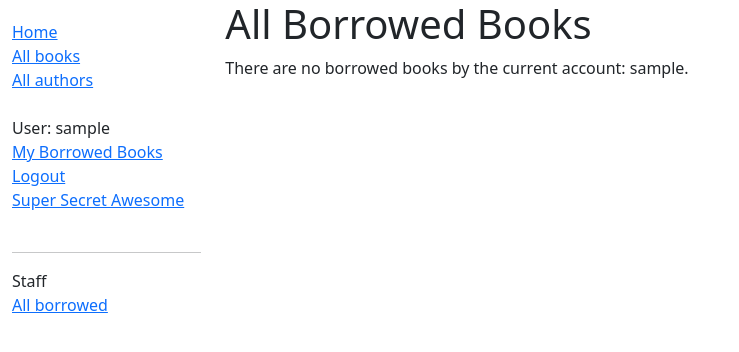
After one commit to CesarLiChen/local-library-django, a Django app: page /catalog/borrowed/ in a window 1280 px wide. The commit adds this page. Shown: the top 352 px of the page, without its empty margins (0-739 px from the left). Run offline with Django 4.2, Linux system fonts and the light colour scheme; a user stored in the database is signed in; tables that the repository leaves empty hold one stand-in row (values such as "Sample post").

Commit message:
Creates page for librarians only

```diff
--- a/catalog/templates/base_generic.html
+++ b/catalog/templates/base_generic.html
@@ -48,7 +48,10 @@
 
                         <br><hr>
 
-                        <li>Staff</li>
+                        {% if perms.catalog.can_mark_returned %}
+                            <li>Staff</li>
+                            <li><a href="{% url 'all-borrowed' %}">All borrowed</a></li>
+                        {% endif %}
                     </ul>
                 {% endblock %}
             </div>
--- /dev/null
+++ b/catalog/templates/catalog/bookinstance_list_all_borrowed.html
@@ -0,0 +1,21 @@
+{% extends "base_generic.html" %}
+
+{% block content %}
+   <h1>All Borrowed Books </h1>
+
+   {% if bookinstance_list %}
+       <ul>
+           {% for bookinst in bookinstance_list  %}
+               <li class="{% if bookinst.is_overdue %}text-danger{% endif %}">
+                   <a href="{% url 'book-detail' bookinst.book.pk %}">
+                       {{ bookinst.book.title }}
+                   </a>
+                   ({{ bookinst.due_back }}) - {{ bookinst.borrower }}
+               </li>
+           {% endfor %}
+       </ul>
+
+   {% else %}
+   <p>There are no borrowed books by the current account: {{ user.get_username }}.</p>
+   {% endif %}
+{% endblock content %}
--- a/catalog/urls.py
+++ b/catalog/urls.py
@@ -9,6 +9,7 @@ urlpatterns = [
     path('author/<int:pk>', views.AuthorDetailView.as_view(),  name='author-detail'),
     path('secret/', views.SecretListView.as_view(), name='secret'),
     path('mybooks/', views.LoanedBooksByUserListView.as_view(), name='my-borrowed'),
+    path('borrowed/', views.AllLoanedBooksListView.as_view(), name='all-borrowed'),
 
     # For more complex pattern matching.
     # re_path(r'^book/(?P<pk>\d+)$', views.BookDetailView.as_view(), name='book-detail'),
--- a/catalog/views.py
+++ b/catalog/views.py
@@ -1,8 +1,9 @@
 from typing import Any, Dict
+from django.db.models.query import QuerySet
 from django.shortcuts import render
 from .models import Author, Book, BookInstance, Genre, Language, Secret
 from django.views import generic
-from django.contrib.auth.mixins import LoginRequiredMixin
+from django.contrib.auth.mixins import LoginRequiredMixin, PermissionRequiredMixin
 
 # Create your views here.
 
@@ -111,3 +112,17 @@ class LoanedBooksByUserListView(LoginRequiredMixin, generic.ListView):
             .filter(status__exact='o')
             .order_by('due_back')
         )
+
+class AllLoanedBooksListView(PermissionRequiredMixin, generic.ListView):
+    """Generic class-based view listing ALL the books currently on loan."""
+    model = BookInstance
+    template_name = 'catalog/bookinstance_list_all_borrowed.html'
+    paginate_by = 10
+
+    permission_required = 'catalog.can_mark_returned'
+
+    def get_queryset(self) -> QuerySet[Any]:
+        return (
+            BookInstance.objects.filter(status__exact='o')
+            .order_by('due_back')
+        )
```
